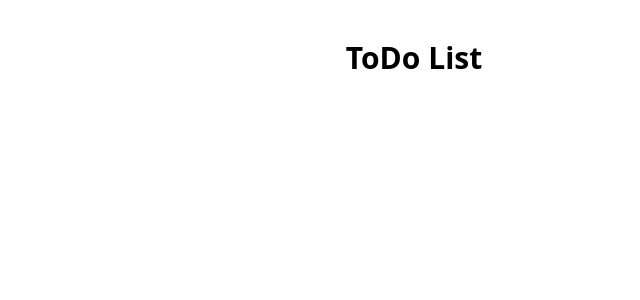
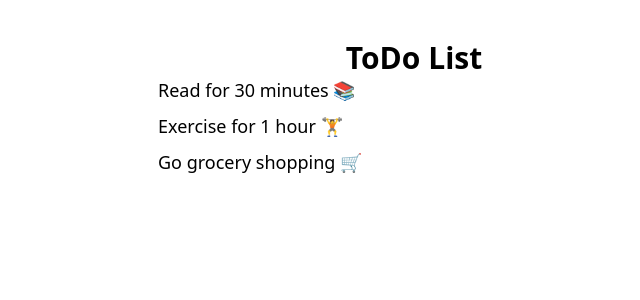
Before and after one commit to jerometaruc/react-typescript-frontend, a React (Vite) app: page / in a window 1280 px wide. Shown: the top 300 px of the page, without its empty margins (226-866 px from the left). Built offline with nearby package versions, Linux system fonts and the light colour scheme.

Commit message:
feat: Add mock Data and Todo type

```diff
--- a/src/App.tsx
+++ b/src/App.tsx
@@ -1,7 +1,18 @@
+import { Data } from "./data/todos"
+
 function App() {
   return (
     <main className="py-10 h-screen">
       <h1 className="font-bold text-3xl text-center">ToDo List</h1>
+      <div className="max-w-lg mx-auto">
+        <div className="space-y-2">
+          {Data.map(todo => (
+            <p key={todo.id} className="text-lg">
+              {todo.title}
+            </p>
+          ))}
+        </div>
+      </div>
     </main>
   )
 }
--- /dev/null
+++ b/src/data/todos.ts
@@ -0,0 +1,19 @@
+import type { Todo } from "../types/todo";
+
+export const Data: Todo[] = [
+    {
+        id: 1,
+        title: "Read for 30 minutes 📚",
+        completed: false,
+    },
+    {
+        id: 2,
+        title: "Exercise for 1 hour 🏋️",
+        completed: false,
+    },
+    {
+        id: 3,
+        title: "Go grocery shopping 🛒",
+        completed: false,
+    },
+];
--- /dev/null
+++ b/src/types/todo.ts
@@ -0,0 +1,5 @@
+export interface Todo {
+    id: number;
+    title: string;
+    completed: boolean;
+}
```
